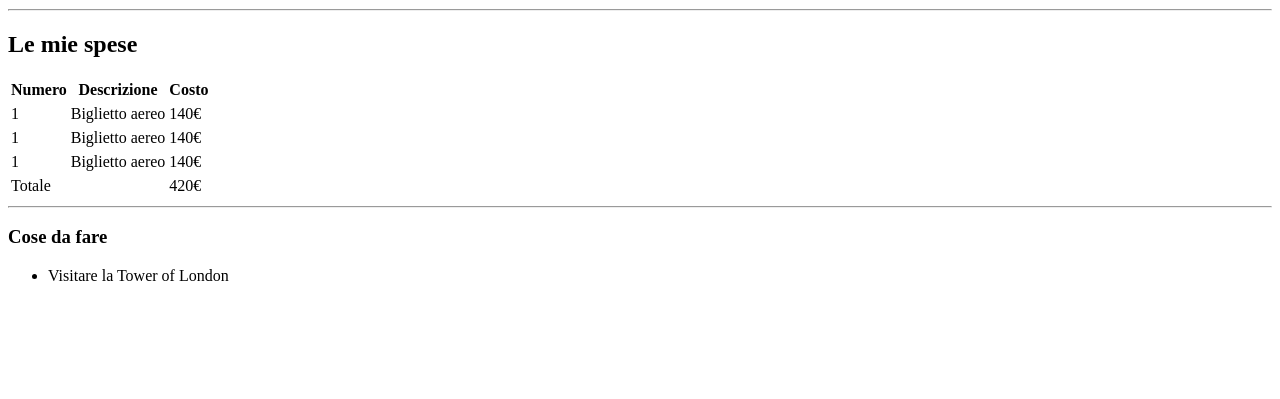
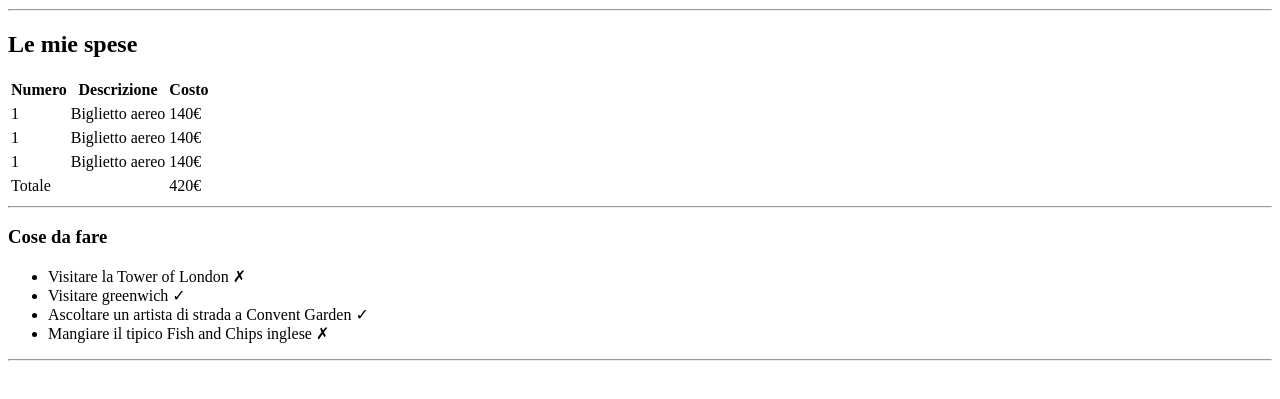
Before and after one commit to DonNilo69/html-london-trip, a plain HTML site: page index.html in a window 1280 px wide. Shown: the part 99-498 px from the top of the page. Drawn offline with Linux system fonts and the light colour scheme.

Commit message:
ul finito

```diff
--- a/index.html
+++ b/index.html
@@ -78,8 +78,18 @@
     <h3>Cose da fare</h3>
     <ul>
         <li>
-            Visitare la Tower of London
+            Visitare la Tower of London &#10007
+        </li>
+        <li>
+            Visitare greenwich &#10003
+        </li>
+        <li>
+            Ascoltare un artista di strada a Convent Garden &#10003
+        </li>
+        <li>
+            Mangiare il tipico Fish and Chips inglese &#10007
         </li>
     </ul>
+    <hr>
 </body>
 </html>
```
